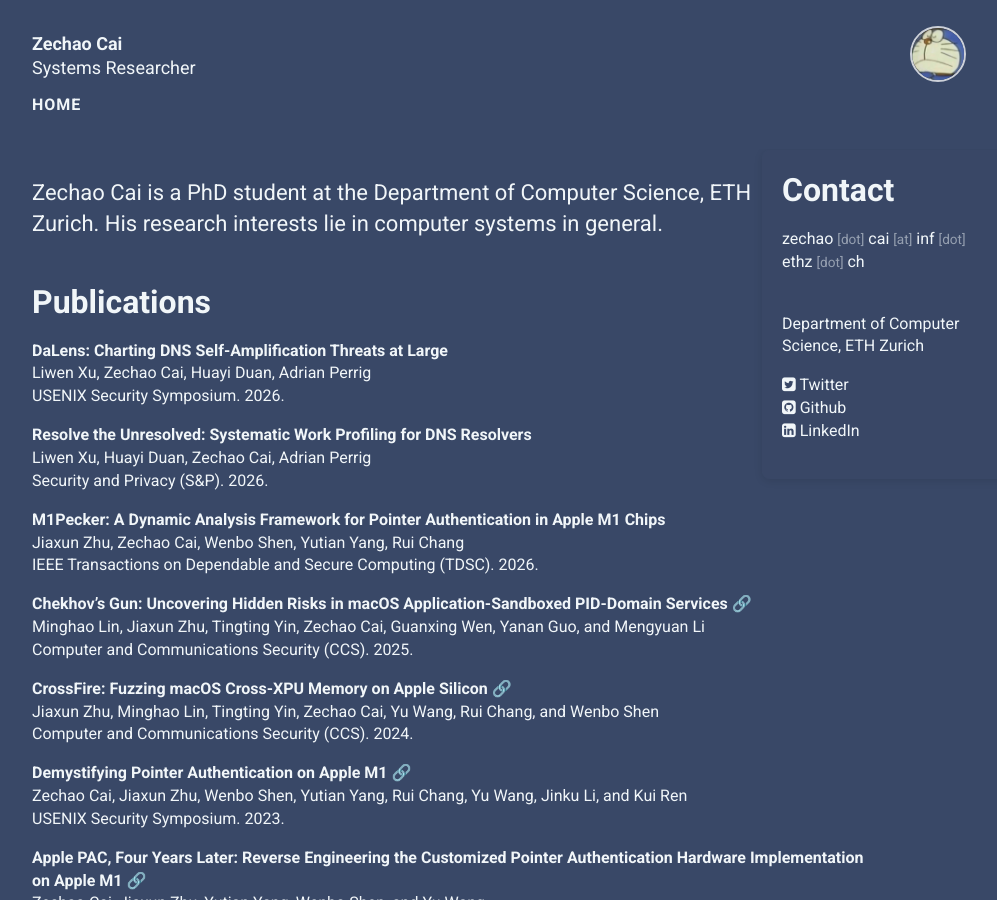
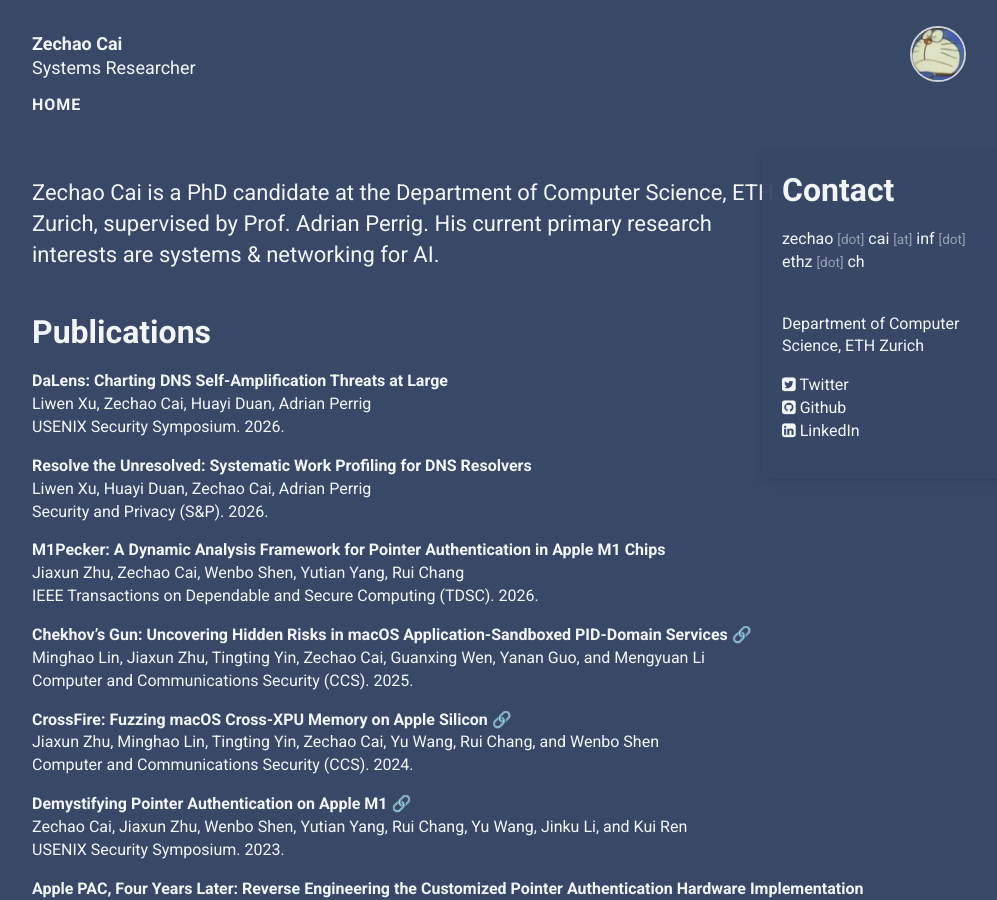
Before and after one commit to zech4o/zech4o.github.io, a Jekyll site: the page built from index.html, in a window 1280 px wide and 900 px high. Shown: the whole window, without its empty margins (38-1035 px from the left). Built offline with Jekyll 4.4.1, drawn with Linux system fonts in a browser that asks for light colours; nearby versions of some CDN libraries.

Commit message:
Update personal intro wording

```diff
--- a/_data/personal.yml
+++ b/_data/personal.yml
@@ -31,4 +31,4 @@ profiles:
 intro:
   title:
   body: >
-   Zechao Cai is a PhD student at the Department of Computer Science, ETH Zurich. His research interests lie in computer systems in general.
+   Zechao Cai is a PhD candidate at the Department of Computer Science, ETH Zurich, supervised by Prof. Adrian Perrig. His current primary research interests are systems & networking for AI.
```
